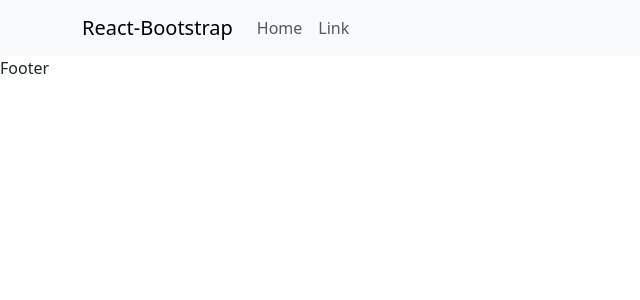
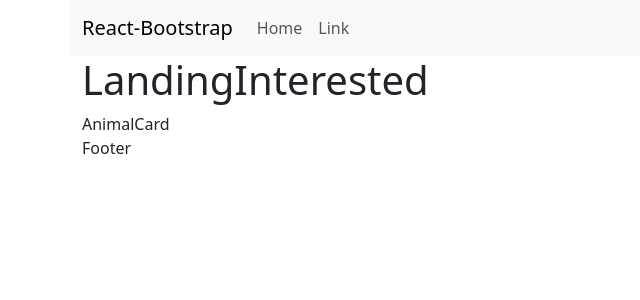
Before and after one commit to marcom25/FurEver, a React (Create React App) app: page /interested in a window 1280 px wide. Shown: the top 300 px of the page, without its empty margins (0-640 px from the left). Built offline with nearby package versions, Linux system fonts and the light colour scheme.

Commit message:
created interested and offer structure

```diff
--- a/src/App.js
+++ b/src/App.js
@@ -1,11 +1,28 @@
-import { Furbar } from "./components/common/Furbar";
-import {Footer} from "./components/common/Footer";
+import { Container, Row } from "react-bootstrap";
+import { Routes, Route } from "react-router-dom";
+import { Furbar } from "./layouts/Furbar";
+import { Footer } from "./layouts/Footer";
+import { LandingOfferer } from "./layouts/LandingOfferer";
+import { LandingInterested } from "./layouts/LandingInterested";
 
 function App() {
   return (
     <>
-      <Furbar/>
-      <Footer />
+      <Container>
+        <Row>
+          <Furbar />
+        </Row>
+        <Row>
+          <Routes>
+            <Route path="offerer" element={<LandingOfferer />} />
+            <Route path="interested" element={<LandingInterested />} />
+
+          </Routes>
+        </Row>
+        <Row>
+          <Footer />
+        </Row>
+      </Container>
     </>
   );
 }
--- /dev/null
+++ b/src/components/Interested/AnimalCard/index.jsx
@@ -0,0 +1,7 @@
+import React from 'react'
+
+export const AnimalCard = () => {
+  return (
+    <div>AnimalCard</div>
+  )
+}
--- a/src/index.js
+++ b/src/index.js
@@ -1,12 +1,14 @@
-import React from 'react';
-import ReactDOM from 'react-dom/client';
-import 'bootstrap/dist/css/bootstrap.min.css';
-import App from './App';
+import React from "react";
+import ReactDOM from "react-dom/client";
+import "bootstrap/dist/css/bootstrap.min.css";
+import App from "./App";
+import { BrowserRouter } from "react-router-dom";
 
-
-const root = ReactDOM.createRoot(document.getElementById('root'));
+const root = ReactDOM.createRoot(document.getElementById("root"));
 root.render(
   <React.StrictMode>
-    <App />
+    <BrowserRouter>
+      <App />
+    </BrowserRouter>
   </React.StrictMode>
 );
--- /dev/null
+++ b/src/layouts/LandingInterested/index.jsx
@@ -0,0 +1,11 @@
+import React from "react";
+import { AnimalCard } from "../../components/Interested/AnimalCard";
+
+export const LandingInterested = () => {
+  return (
+    <>
+      <h1>LandingInterested</h1>
+      <AnimalCard />
+    </>
+  );
+};
--- /dev/null
+++ b/src/layouts/LandingOfferer/index.jsx
@@ -0,0 +1,7 @@
+import React from 'react'
+
+export const LandingOfferer = () => {
+  return (
+    <h1>LandingOfferer</h1>
+  )
+}
```
Also changed, not shown: public/index.html (+0 -9 lines), src/pages/InterestedPage/index.jsx (added, +8 -0 lines), src/pages/OffererPage/index.jsx (added, +8 -0 lines), src/layouts/Footer/index.jsx (renamed from src/components/common/Footer/index.jsx), src/layouts/Furbar/index.jsx (renamed from src/components/common/Furbar/index.jsx).
